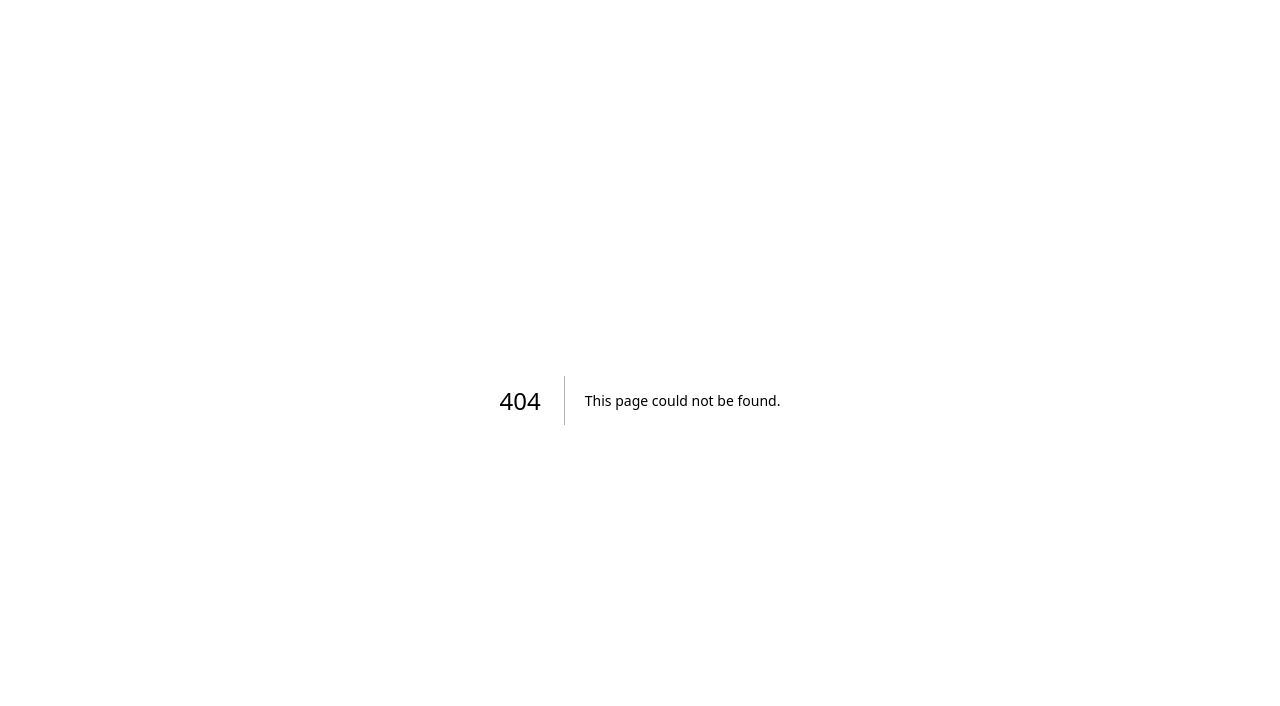
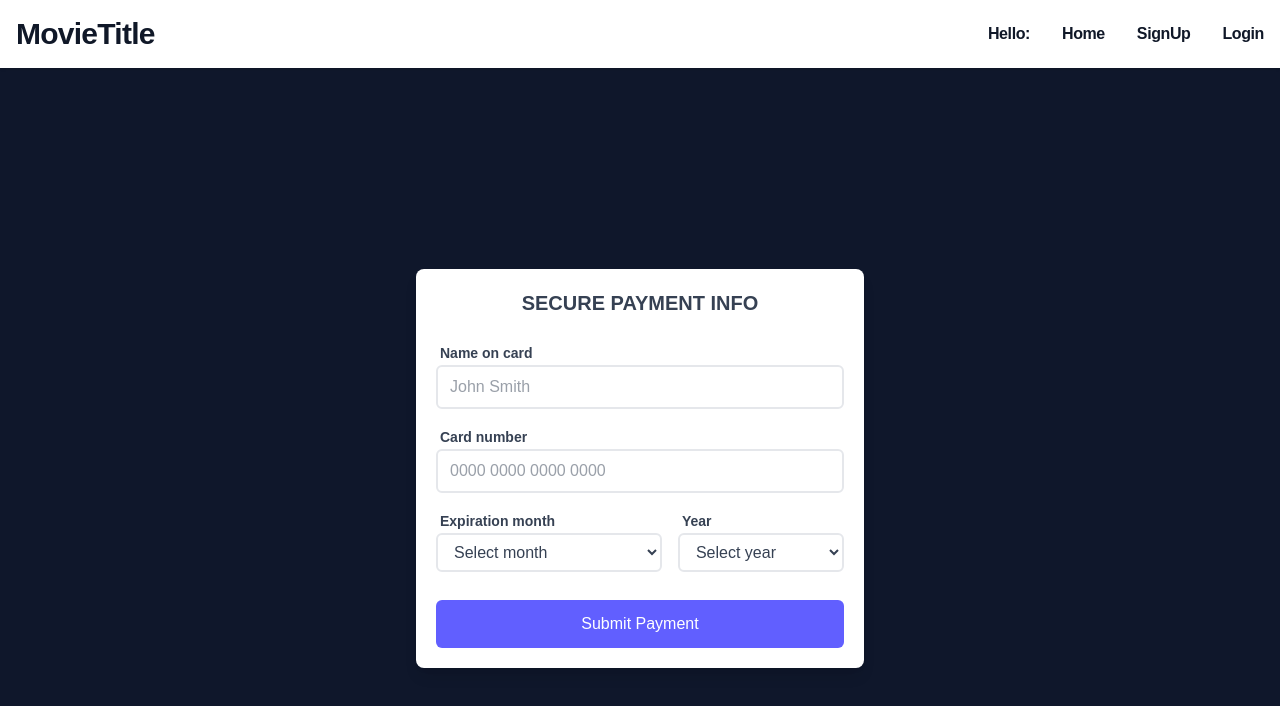
Before and after one commit to RocClark/movie-v2, a Next.js app in the folder movie-frontend/: page /payment in a window 1280 px wide. Before the commit this address had no page. Shown: the top 706 px of the page. Built offline with nearby package versions, Linux system fonts and the light colour scheme.

Commit message:
added confirmationand payment pages and component

```diff
--- /dev/null
+++ b/movie-frontend/src/app/components/confirmation.tsx
@@ -0,0 +1,70 @@
+"use client";
+import Link from "next/link";
+import React, { useContext } from "react";
+import { TicketReviewContext } from "../context/TicketContext";
+
+function Confirmation() {
+  const { ticket } = useContext(TicketReviewContext);
+
+  return (
+    <div className="w-full max-w-md mx-auto bg-white px-6 py-8 rounded-lg shadow-md text-black">
+      <h1 className="mb-8 text-3xl text-center font-bold text-gray-800">
+        🎉 Ticket Confirmation
+      </h1>
+
+      {/* Movie Title */}
+      <p className="block border border-gray-200 w-full p-3 rounded mb-4">
+        <strong>Movie:</strong> {ticket.movie}
+      </p>
+
+      {/* Seats */}
+      <div className="block border border-gray-200 w-full p-3 rounded mb-4">
+        <strong>Seats:</strong>
+        {ticket.seats.length > 0 ? (
+          <ul className="list-disc ml-5 mt-2">
+            {ticket.seats.map((seat, index) => (
+              <li key={index}>{seat.seatNumber}</li>
+            ))}
+          </ul>
+        ) : (
+          <span> No seats selected</span>
+        )}
+      </div>
+
+      {/* Seat Count */}
+      <p className="block border border-gray-200 w-full p-3 rounded mb-4">
+        <strong>Number of seats:</strong> {ticket.seatCount}
+      </p>
+
+      {/* Time */}
+      <p className="block border border-gray-200 w-full p-3 rounded mb-4">
+        <strong>Showtime:</strong> {ticket.time}
+      </p>
+
+      {/* Price */}
+      <p className="block border border-gray-200 w-full p-3 rounded mb-4">
+        <strong>Total Price:</strong> ${ticket.totalPrice}
+      </p>
+
+      {/* Purchased Status */}
+      <p className="block border border-gray-200 w-full p-3 rounded mb-6">
+        <strong>Status:</strong>{" "}
+        {ticket.purchased ? (
+          <span className="text-green-600 font-semibold">Purchased ✅</span>
+        ) : (
+          <span className="text-red-600 font-semibold">Not Purchased ❌</span>
+        )}
+      </p>
+
+      {/* Back to Home */}
+      <Link
+        href="/"
+        className="block text-center w-full px-4 py-3 bg-blue-500 text-white font-bold rounded-md hover:bg-blue-600 transition"
+      >
+        ⬅ Back to Home Page
+      </Link>
+    </div>
+  );
+}
+
+export default Confirmation;
--- /dev/null
+++ b/movie-frontend/src/app/components/movieForm.tsx
@@ -0,0 +1,130 @@
+"use client";
+import React, { useState, useContext } from "react";
+import { TicketReviewContext } from "../context/TicketContext";
+import Link from "next/link";
+
+function MovieForm() {
+  const { purchaseTicket } = useContext(TicketReviewContext);
+
+  const [nameOnCard, setNameOnCard] = useState("");
+  const [cardNumber, setCardNumber] = useState("");
+  const [expirationMonth, setExpirationMonth] = useState("");
+  const [expirationYear, setExpirationYear] = useState("");
+  const [formValid, setFormValid] = useState(false);
+
+  const handleSubmit = () => {
+    if (nameOnCard && cardNumber && expirationMonth && expirationYear) {
+      purchaseTicket(); // mark ticket as purchased in context
+      setFormValid(true);
+    } else {
+      setFormValid(false);
+      alert("Please fill out all fields before submitting.");
+    }
+  };
+
+  return (
+    <div className="w-full max-w-md mx-auto rounded-lg bg-white shadow-lg p-5 text-gray-700">
+      <h1 className="text-center font-bold text-xl uppercase mb-6">
+        Secure payment info
+      </h1>
+
+      {/* Name on Card */}
+      <div className="mb-3">
+        <label className="font-bold text-sm mb-2 ml-1">Name on card</label>
+        <input
+          className="w-full px-3 py-2 mb-1 border-2 border-gray-200 rounded-md focus:outline-none focus:border-indigo-500 transition-colors"
+          placeholder="John Smith"
+          type="text"
+          value={nameOnCard}
+          onChange={(e) => setNameOnCard(e.target.value)}
+        />
+      </div>
+
+      {/* Card Number */}
+      <div className="mb-3">
+        <label className="font-bold text-sm mb-2 ml-1">Card number</label>
+        <input
+          className="w-full px-3 py-2 mb-1 border-2 border-gray-200 rounded-md focus:outline-none focus:border-indigo-500 transition-colors"
+          placeholder="0000 0000 0000 0000"
+          type="text"
+          value={cardNumber}
+          onChange={(e) => setCardNumber(e.target.value)}
+        />
+      </div>
+
+      {/* Expiration Date */}
+      <div className="mb-3 -mx-2 flex items-end">
+        <div className="px-2 w-2/3">
+          <label className="font-bold text-sm mb-2 ml-1">
+            Expiration month
+          </label>
+          <select
+            className="w-full px-3 py-2 mb-1 border-2 border-gray-200 rounded-md focus:outline-none focus:border-indigo-500 cursor-pointer"
+            value={expirationMonth}
+            onChange={(e) => setExpirationMonth(e.target.value)}
+          >
+            <option value="">Select month</option>
+            {[
+              "01 - January",
+              "02 - February",
+              "03 - March",
+              "04 - April",
+              "05 - May",
+              "06 - June",
+              "07 - July",
+              "08 - August",
+              "09 - September",
+              "10 - October",
+              "11 - November",
+              "12 - December",
+            ].map((month, idx) => (
+              <option key={idx} value={month.split(" ")[0]}>
+                {month}
+              </option>
+            ))}
+          </select>
+        </div>
+
+        <div className="px-2 w-1/2">
+          <label className="font-bold text-sm mb-2 ml-1">Year</label>
+          <select
+            className="w-full px-3 py-2 mb-1 border-2 border-gray-200 rounded-md focus:outline-none focus:border-indigo-500 cursor-pointer"
+            value={expirationYear}
+            onChange={(e) => setExpirationYear(e.target.value)}
+          >
+            <option value="">Select year</option>
+            {[2025, 2026, 2027, 2028, 2029, 2030].map((yr) => (
+              <option key={yr} value={yr}>
+                {yr}
+              </option>
+            ))}
+          </select>
+        </div>
+      </div>
+
+      {/* Submit */}
+      <div className="mt-6">
+        <button
+          className="w-full px-3 py-3 bg-indigo-500 text-white rounded-md hover:bg-indigo-600 transition-colors"
+          onClick={handleSubmit}
+        >
+          Submit Payment
+        </button>
+      </div>
+
+      {/* Confirmation Link */}
+      {formValid && (
+        <div className="mt-6">
+          <Link
+            href="/movieHome/confirmation"
+            className="block text-center px-4 py-2 bg-green-500 text-white rounded-md hover:bg-green-600 transition-colors"
+          >
+            Go to Confirmation
+          </Link>
+        </div>
+      )}
+    </div>
+  );
+}
+
+export default MovieForm;
--- /dev/null
+++ b/movie-frontend/src/app/confirmation/page.tsx
@@ -0,0 +1,12 @@
+import Header from "../components/header";
+import Confirmation from "../components/confirmation"; // Import the reviewTicket component
+
+export default function Confermation() {
+  return (
+    <div className="bg-slate-900">
+      <Header />
+
+      <Confirmation />
+    </div>
+  );
+}
--- /dev/null
+++ b/movie-frontend/src/app/payment/page.tsx
@@ -0,0 +1,12 @@
+import Header from "../components/header";
+import MovieForm from "../components/movieForm"; // Import the MovieForm component
+export default function Payment() {
+  return (
+    <div className="bg-slate-900">
+      <Header />
+      <div className="flex flex-col min-h-screen items-center justify-center">
+        <MovieForm />
+      </div>
+    </div>
+  );
+}
```
